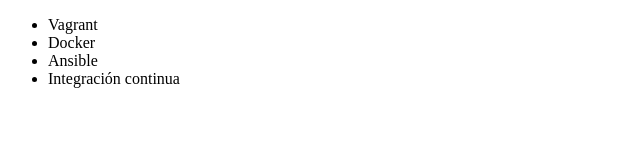
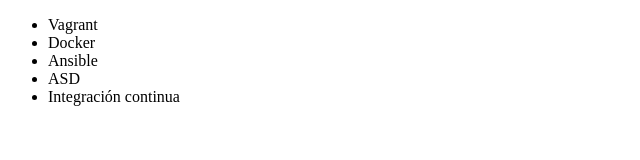
Before and after one commit to funketefred1/alura-git, a plain HTML site: page index.html in a window 1280 px wide. Shown: the whole page, without its empty margins (0-640 px from the left). Drawn offline with Linux system fonts and the light colour scheme.

Commit message:
actualización archivo

```diff
--- a/index.html
+++ b/index.html
@@ -9,6 +9,7 @@
          <li> Vagrant </li>
          <li> Docker </li>
          <li> Ansible </li>
+         <li> ASD </li>
          <li> Integración continua </li>
      </ul>
 </body>
```
